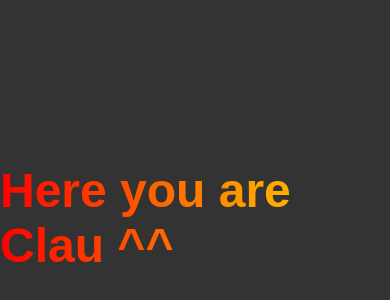
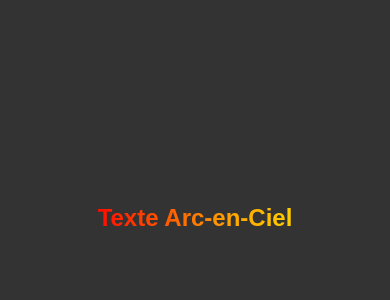
Before and after one commit to Kaostnery/kaostnery.github.io, a plain HTML site: page index.html in a window 390 px wide. Shown: the part 204-504 px from the top of the page. Drawn offline with Linux system fonts and the light colour scheme.

Commit message:
Update index.html

```diff
--- a/index.html
+++ b/index.html
@@ -3,7 +3,7 @@
 <head>
     <meta charset="UTF-8">
     <meta name="viewport" content="width=device-width, initial-scale=1.0">
-    <title>Arc-en-ciel animé</title>
+    <title>Texte Arc-en-Ciel Responsive</title>
     <style>
         /* Style de base pour centrer le contenu */
         body, html {
@@ -27,6 +27,8 @@
             -webkit-background-clip: text;
             color: transparent; /* Rendre le texte transparent pour voir l'animation */
             animation: rainbow 5s linear infinite;
+            text-align: center;
+            padding: 0 10px; /* Padding pour éviter que le texte touche les bords sur les petits écrans */
         }
 
         /* Animation du dégradé pour le déplacement */
@@ -38,9 +40,23 @@
                 background-position: 100%;
             }
         }
+
+        /* Media query pour les petits écrans */
+        @media (max-width: 768px) {
+            .rainbow-text {
+                font-size: 2em; /* Réduire la taille de la police sur les écrans plus petits */
+            }
+        }
+
+        /* Media query pour les très petits écrans (par exemple les smartphones) */
+        @media (max-width: 480px) {
+            .rainbow-text {
+                font-size: 1.5em; /* Encore plus petit pour les écrans de smartphone */
+            }
+        }
     </style>
 </head>
 <body>
-    <div class="rainbow-text">Here you are Clau ^^</div>
+    <div class="rainbow-text">Texte Arc-en-Ciel</div>
 </body>
 </html>
```
